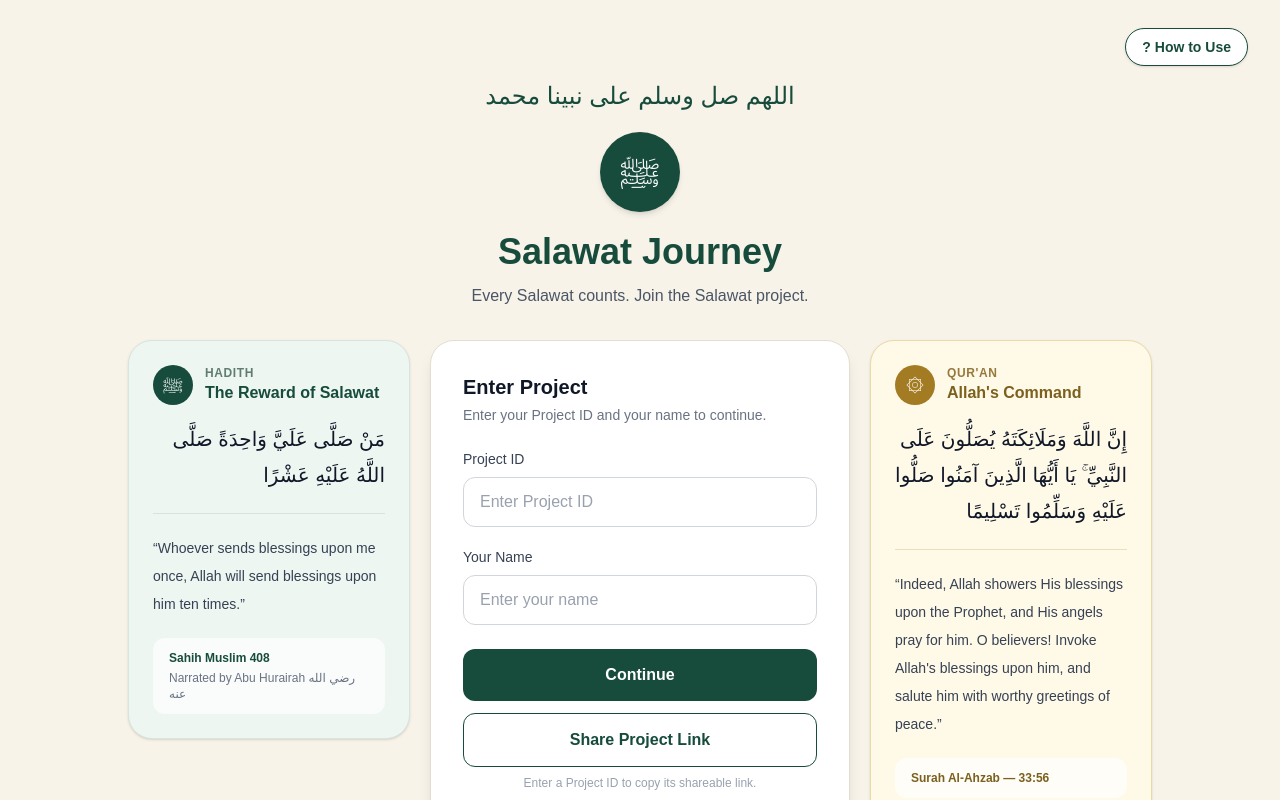
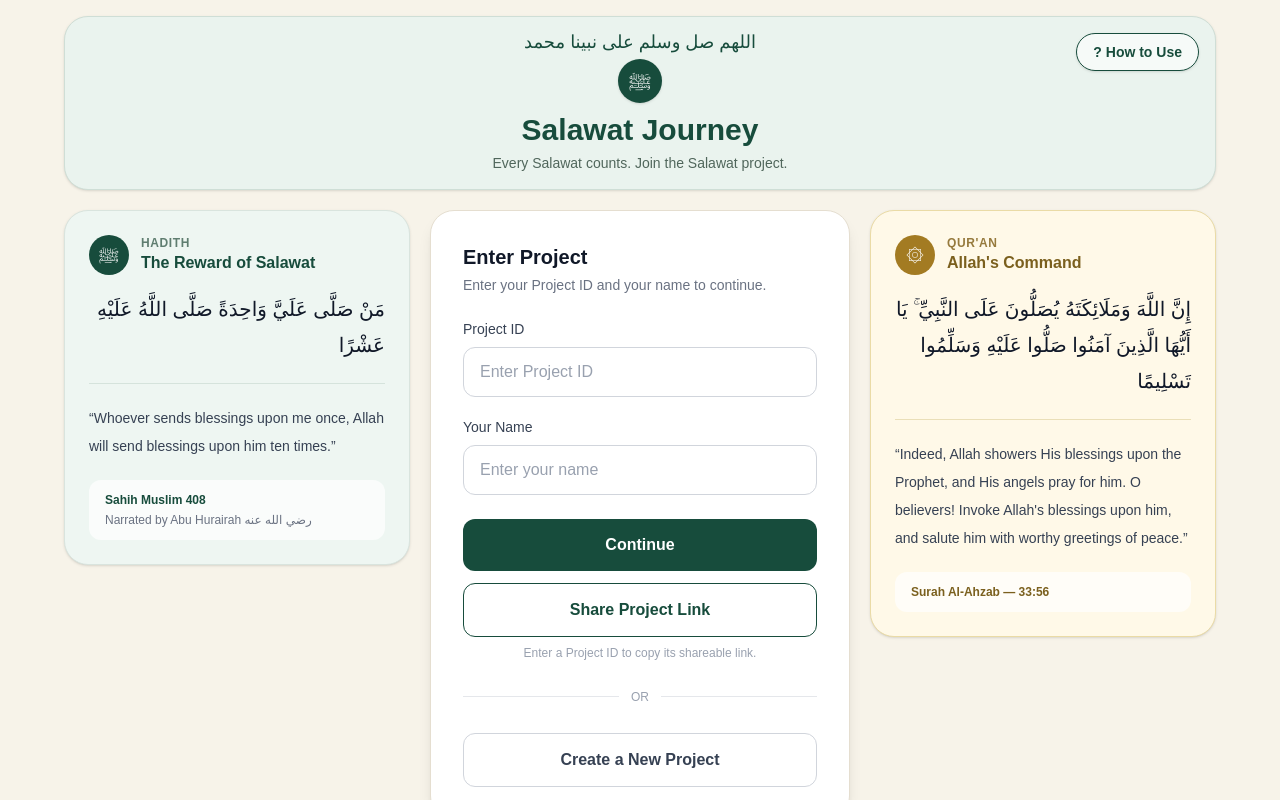
Before and after one commit to muhammadumair61/salawat-journey, a Next.js app: page / in a window 1280 px wide. Shown: the top 800 px of the page. Built offline with nearby package versions, Linux system fonts and the light colour scheme; no server answers.

Commit message:
Match main page banner styling

```diff
--- a/app/create-project/page.tsx
+++ b/app/create-project/page.tsx
@@ -138,7 +138,7 @@ export default function CreateProjectPage() {
                 setProjectName(e.target.value);
                 setError("");
               }}
-              placeholder="Rahma Center Salawat"
+              placeholder="Enter Project Name Here"
               className="w-full rounded-xl border border-gray-300 px-4 py-3 text-gray-900 outline-none focus:border-[#174c3c] focus:ring-2 focus:ring-[#174c3c]/20"
             />
           </div>
@@ -159,7 +159,7 @@ export default function CreateProjectPage() {
 
                 setError("");
               }}
-              placeholder="RAHMA2026"
+              placeholder="Enter Project ID Here"
               className="w-full rounded-xl border border-gray-300 px-4 py-3 text-gray-900 outline-none focus:border-[#174c3c] focus:ring-2 focus:ring-[#174c3c]/20"
             />
 
@@ -197,7 +197,7 @@ export default function CreateProjectPage() {
                 setAdminName(e.target.value);
                 setError("");
               }}
-              placeholder="Umair"
+              placeholder="Enter Your Name Here"
               className="w-full rounded-xl border border-gray-300 px-4 py-3 text-gray-900 outline-none focus:border-[#174c3c] focus:ring-2 focus:ring-[#174c3c]/20"
             />
           </div>
@@ -214,7 +214,7 @@ export default function CreateProjectPage() {
                 setAdminPin(e.target.value);
                 setError("");
               }}
-              placeholder="At least 4 characters"
+              placeholder="At least 4 digits"
               className="w-full rounded-xl border border-gray-300 px-4 py-3 text-gray-900 outline-none focus:border-[#174c3c] focus:ring-2 focus:ring-[#174c3c]/20"
             />
 
--- a/app/page.tsx
+++ b/app/page.tsx
@@ -89,7 +89,9 @@ function HomeContent() {
       setCheckingSharedProject(false);
 
       if (projectError) {
-        console.error(projectError);
+        console.error(
+          projectError
+        );
 
         setError(
           "Unable to load the shared project."
@@ -110,7 +112,9 @@ function HomeContent() {
         data.project_name
       );
 
-      setSharedProjectFound(true);
+      setSharedProjectFound(
+        true
+      );
     }
 
     loadSharedProject();
@@ -164,7 +168,9 @@ function HomeContent() {
     setLoading(false);
 
     if (projectError) {
-      console.error(projectError);
+      console.error(
+        projectError
+      );
 
       setError(
         "Unable to connect. Please try again."
@@ -226,7 +232,9 @@ function HomeContent() {
     setSharing(false);
 
     if (projectError) {
-      console.error(projectError);
+      console.error(
+        projectError
+      );
 
       setError(
         "Unable to find the project."
@@ -277,7 +285,10 @@ function HomeContent() {
   function joinDifferentProject() {
     router.push("/");
 
-    setSharedProjectFound(false);
+    setSharedProjectFound(
+      false
+    );
+
     setProjectName("");
     setProjectId("");
     setName("");
@@ -285,56 +296,62 @@ function HomeContent() {
   }
 
   return (
-    <main className="relative min-h-screen bg-[#f7f3e9] px-4 py-10 sm:px-6">
+    <main className="min-h-screen bg-[#f7f3e9] px-4 py-4 sm:px-6">
+
+      <div className="mx-auto w-full max-w-6xl">
+
+        {/* MAIN SAGE BANNER */}
+
+        <div className="relative mb-5 rounded-3xl border border-[#cfded6] bg-[#eaf3ee] px-4 py-4 shadow-sm sm:px-6">
 
           {/* HOW TO USE */}
 
-      <div className="absolute right-5 top-5 sm:right-8 sm:top-7">
+          <div className="absolute right-3 top-3 sm:right-4 sm:top-4">
 
             <button
               type="button"
               onClick={() =>
                 setShowHelp(true)
               }
-          className="rounded-full border border-[#174c3c] bg-white px-4 py-2 text-sm font-semibold text-[#174c3c] shadow-sm transition hover:bg-[#eef6f2]"
+              className="rounded-full border border-[#174c3c] bg-white/60 px-3 py-2 text-xs font-semibold text-[#174c3c] shadow-sm transition hover:bg-white sm:px-4 sm:text-sm"
             >
               ? How to Use
             </button>
 
           </div>
 
-      {/* HEADER */}
+          {/* BRANDING */}
 
-      <div className="mx-auto max-w-5xl pt-14 sm:pt-10">
-
-        <div className="mb-8 text-center">
+          <div className="flex flex-col items-center px-20 text-center">
 
             <p
               dir="rtl"
-            className="mb-5 text-2xl font-medium text-[#174c3c]"
+              className="text-base font-medium leading-none text-[#174c3c] sm:text-lg"
             >
               اللهم صل وسلم على نبينا محمد
             </p>
 
-          <div className="mx-auto mb-5 flex h-20 w-20 items-center justify-center rounded-full bg-[#174c3c] shadow-md">
+            <div className="mt-2 flex h-11 w-11 items-center justify-center rounded-full bg-[#174c3c] shadow-sm">
 
-            <span className="text-4xl text-white">
+              <span className="text-xl text-white">
                 ﷺ
               </span>
 
             </div>
 
-          <h1 className="text-3xl font-bold text-[#174c3c] sm:text-4xl">
+            <h1 className="mt-2 text-2xl font-bold leading-tight text-[#174c3c] sm:text-3xl">
               Salawat Journey
             </h1>
 
-          <p className="mt-3 text-gray-600">
+            <p className="mt-1 text-sm text-[#50665b]">
               Every Salawat counts. Join the Salawat project.
             </p>
 
           </div>
 
-        {/* 3 COLUMN AREA */}
+        </div>
+
+        {/* MAIN CONTENT */}
 
         <div className="grid items-start gap-5 lg:grid-cols-[1fr_420px_1fr]">
 
@@ -842,7 +859,7 @@ export default function HomePage() {
   return (
     <Suspense
       fallback={
-        <main className="min-h-screen bg-[#f7f3e9] flex items-center justify-center">
+        <main className="flex min-h-screen items-center justify-center bg-[#f7f3e9]">
 
           <p className="font-medium text-[#174c3c]">
             Loading...
--- a/app/project/page.tsx
+++ b/app/project/page.tsx
@@ -912,9 +912,7 @@ function ProjectContent() {
 
         {/* COMPACT PROJECT HEADER */}
 
-        <div className="mb-5 rounded-3xl border border-[#e5ded0] bg-white/60 px-4 py-3 shadow-sm sm:px-5">
-
-          {/* TOP ROW */}
+        <div className="mb-5 rounded-3xl border border-[#cfded6] bg-[#eaf3ee] px-4 py-3 shadow-sm sm:px-5">
 
           <div className="flex items-start justify-between gap-3">
 
@@ -957,14 +955,14 @@ function ProjectContent() {
                       )}`
                     )
                   }
-                  className="rounded-full border border-[#174c3c] px-3 py-2 text-xs font-semibold text-[#174c3c]"
+                  className="rounded-full border border-[#174c3c] bg-white/50 px-3 py-2 text-xs font-semibold text-[#174c3c]"
                 >
                   Admin
                 </button>
 
               </div>
 
-              <p className="mt-1 pr-1 text-[11px] text-gray-500 sm:text-xs">
+              <p className="mt-1 pr-1 text-[11px] text-[#567365] sm:text-xs">
 
                 Project ID:{" "}
 
@@ -977,8 +975,6 @@ function ProjectContent() {
             </div>
 
           </div>
-
-          {/* CENTER CONTENT */}
 
           <div className="-mt-6 flex flex-col items-center text-center sm:-mt-7">
 
@@ -1001,11 +997,11 @@ function ProjectContent() {
               {project.project_name}
             </h1>
 
-            <p className="mt-1 text-sm text-gray-600">
+            <p className="mt-1 text-sm text-[#50665b]">
 
               Assalamu Alaikum,{" "}
 
-              <span className="font-medium text-gray-800">
+              <span className="font-medium text-[#263b31]">
                 {userName}
               </span>
 
@@ -1946,8 +1942,6 @@ function ProjectContent() {
 
               </div>
 
-              {/* SUMMARY */}
-
               <div className="mt-6 grid grid-cols-2 gap-3 sm:grid-cols-4">
 
                 <div className="rounded-2xl bg-[#174c3c] p-4 text-white">
@@ -2002,8 +1996,6 @@ function ProjectContent() {
 
               </div>
 
-              {/* TOP CONTRIBUTORS */}
-
               {participantTotals.length >
                 0 && (
 
@@ -2089,8 +2081,6 @@ function ProjectContent() {
                 </div>
 
               )}
-
-              {/* CONTRIBUTION CHART */}
 
               {scorecardChartData.length >
                 0 && (
@@ -2218,8 +2208,6 @@ function ProjectContent() {
 
               )}
 
-              {/* EVERYONE */}
-
               <div className="mt-7">
 
                 <div className="flex items-center justify-between">
@@ -2292,10 +2280,13 @@ function ProjectContent() {
                               <div className="min-w-0">
 
                                 <p className="truncate font-semibold text-gray-900">
+
                                   {participant.name}
+
                                   {isMe
                                     ? " (You)"
                                     : ""}
+
                                 </p>
 
                                 <p className="mt-1 text-xs text-gray-500">
```
Lines whose indentation alone changed are shown as unchanged.
